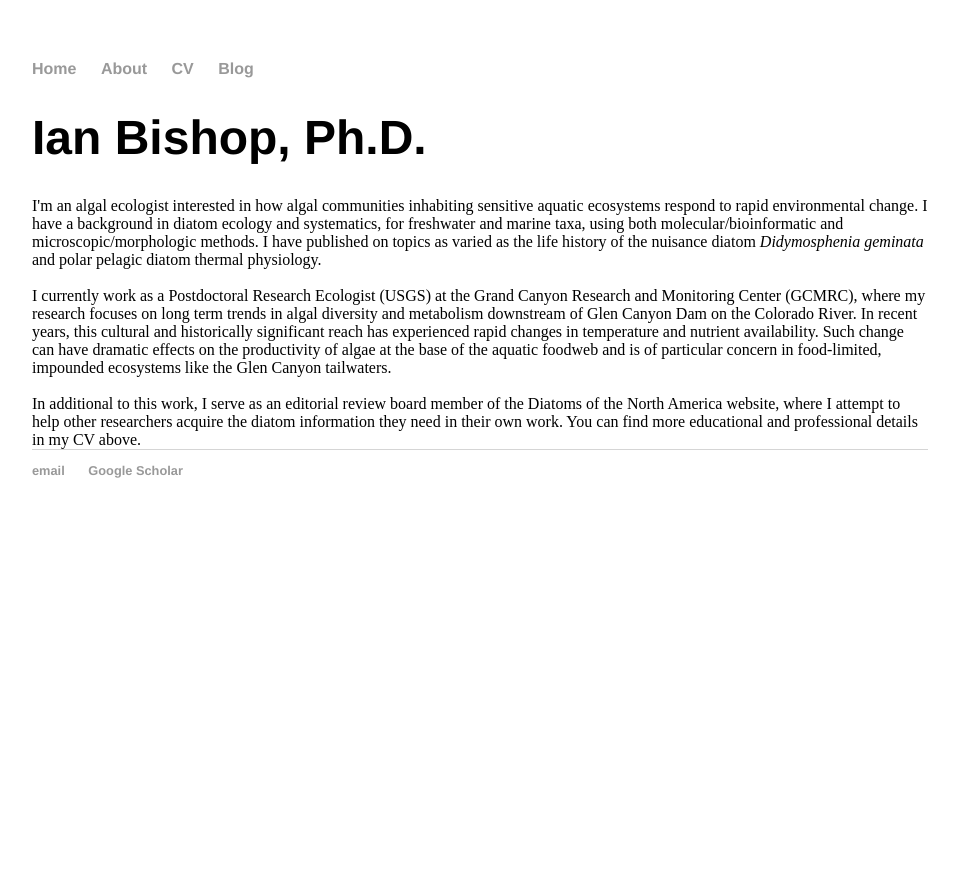
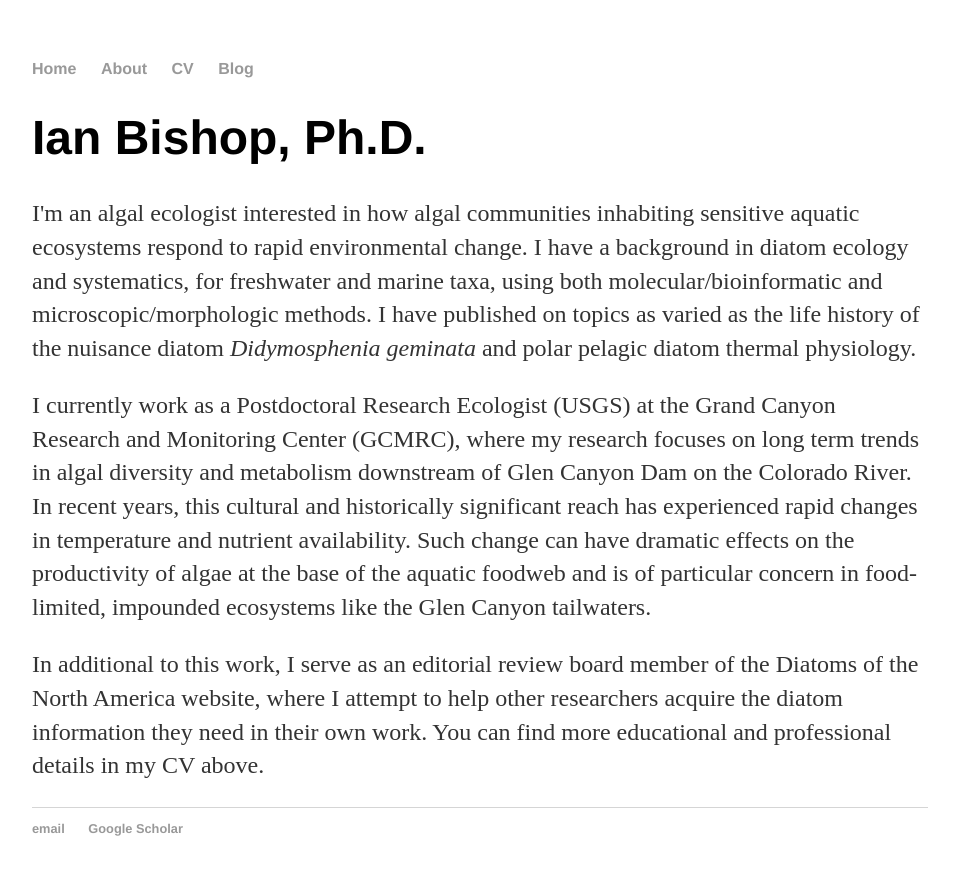
Before and after one commit to bishopia/bishopia.github.io, a Jekyll site: the page built from about/index.html, in a window 1280 px wide. Shown: the top 875 px of the page, without its empty margins (160-1119 px from the left). Built offline with Jekyll 4.4.1, drawn with Linux system fonts in a browser that asks for light colours.

Commit message:
Update index.html

```diff
--- a/about/index.html
+++ b/about/index.html
@@ -4,9 +4,22 @@ title: Ian Bishop, Ph.D.
 ---
 	<h1>{{ page.title }}</h1>
 
-<div>I'm an algal ecologist interested in how algal communities inhabiting sensitive aquatic ecosystems respond to rapid environmental change. I have a background in diatom ecology and systematics, for freshwater and marine taxa, using both molecular/bioinformatic and microscopic/morphologic methods. I have published on topics as varied as the life history of the nuisance diatom <i>Didymosphenia geminata</i> and polar pelagic diatom thermal physiology.
-<br><br>
-I currently work as a Postdoctoral Research Ecologist (USGS) at the Grand Canyon Research and Monitoring Center (GCMRC), where my research focuses on long term trends in algal diversity and metabolism downstream of Glen Canyon Dam on the Colorado River. In recent years, this cultural and historically significant reach has experienced rapid changes in temperature and nutrient availability. Such change can have dramatic effects on the productivity of algae at the base of the aquatic foodweb and is of particular concern in food-limited, impounded ecosystems like the Glen Canyon tailwaters.
-<br><br>
-In additional to this work, I serve as an editorial review board member of the Diatoms of the North America website, where I attempt to help other researchers acquire the diatom information they need in their own work. You can find more educational and professional details in my CV above.
+<div>
+	<p>I'm an algal ecologist interested in how algal communities inhabiting sensitive aquatic ecosystems respond to rapid environmental change.
+		I have a background in diatom ecology and systematics, for freshwater and marine taxa, using both molecular/bioinformatic and
+		microscopic/morphologic methods. I have published on topics as varied as the life history of the nuisance diatom <i>Didymosphenia geminata</i>
+		and polar pelagic diatom thermal physiology.
+	</p>
+
+	<p>I currently work as a Postdoctoral Research Ecologist (USGS) at the Grand Canyon Research and Monitoring Center (GCMRC), where my research focuses
+		on long term trends in algal diversity and metabolism downstream of Glen Canyon Dam on the Colorado River. In recent years, this cultural and
+		historically significant reach has experienced rapid changes in temperature and nutrient availability. Such change can have dramatic effects
+		on the productivity of algae at the base of the aquatic foodweb and is of particular concern in food-limited, impounded ecosystems like
+		the Glen Canyon tailwaters.
+	</p>
+
+	<p>In additional to this work, I serve as an editorial review board member of the Diatoms of the North America website, where I attempt to help
+		other researchers acquire the diatom information they need in their own work. You can find more educational and professional details in
+		my CV above.
+	</p>
 </div>
```
